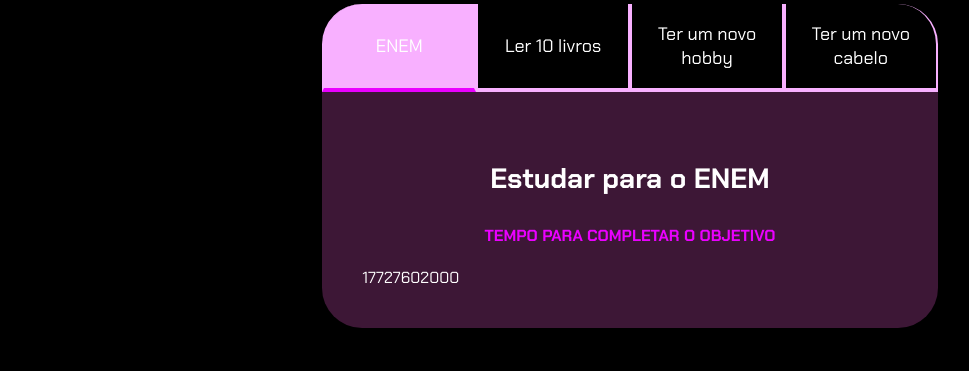
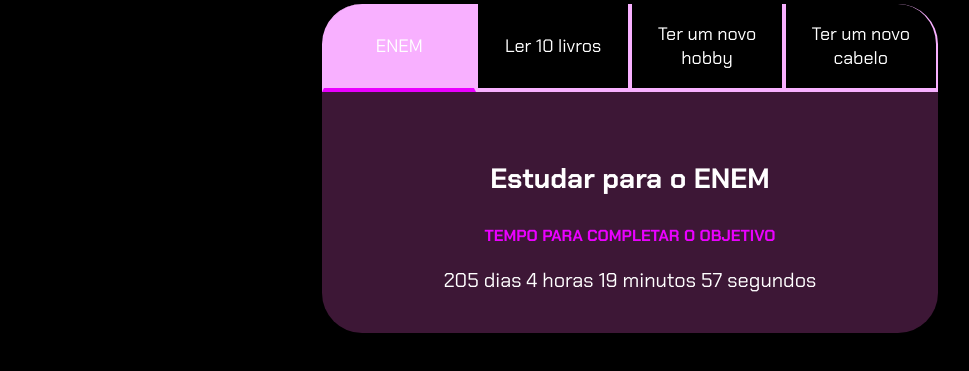
Before and after one commit to amandapilatti/PROJETO-DE-VIDA, a plain HTML site: page index.html in a window 1280 px wide. Shown: the part 99-470 px from the top of the page, without its empty margins (10-979 px from the left). Drawn offline with Linux system fonts and the light colour scheme.

Commit message:
Add files via upload

```diff
--- a/main.js
+++ b/main.js
@@ -16,8 +16,43 @@
 };
 
 const contadores = document.querySelectorAll(".contador");
+
 const tempoObjetivo1 = new Date("2025-11-01T00:00:00");
+const tempoObjetivo2 = new Date("2025-11-01T00:00:00");
+const tempoObjetivo3 = new Date("2025-11-01T00:00:00");
+const tempoObjetivo4 = new Date("2025-11-01T00:00:00");
 
-let tempoAtual = new Date();
+const tempos = [tempoObjetivo1, tempoObjetivo2, tempoObjetivo3, tempoObjetivo4];
 
-contadores[0].textContent = tempoObjetivo1 - tempoAtual;
+function calculaTempo(tempoObjetivo){
+    let tempoAtual = new Date();
+    let tempoFinal = tempoObjetivo - tempoAtual;
+
+    let segundos = Math.floor(tempoFinal / 1000);
+    let minutos = Math.floor(segundos / 60);
+    let horas = Math.floor(minutos / 60);
+    let dias = Math.floor(horas / 24);
+
+    segundos %= 60;
+    minutos %= 60;
+    horas %= 24;
+
+    if (tempoFinal > 0){
+        return dias + " dias " + horas + " horas " + minutos + " minutos " + segundos + " segundos ";
+    } else{
+        return "Prazo Finalizado";
+    }
+}
+
+function atualizaCronometro(){
+    for (let i = 0; i < contadores.length; i++){
+        contadores[i].textContent = calculaTempo(tempos[i]);
+    }
+}
+
+function comecacronometro(){
+    atualizaCronometro();
+    setInterval(atualizaCronometro, 1000);
+}
+
+comecacronometro();
--- a/style.css
+++ b/style.css
@@ -90,6 +90,11 @@
     text-transform: uppercase;
 }
 
+.contador{
+    font-size: 20px;
+    text-align: center;
+}
+
 @media screen and (min-width: 768px) {
     .botoes{
         display: flex;
```
